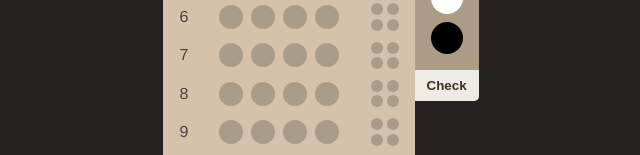
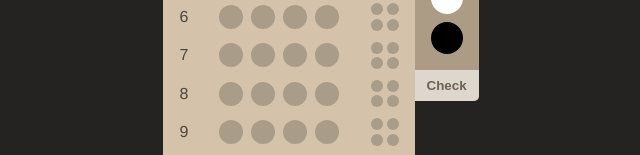
Before and after one commit to Thilerion/mastermind, a Vue app: page / in a window 1280 px wide. Shown: the part 290-445 px from the top of the page, without its empty margins (335-975 px from the left). Built offline with nearby package versions, Linux system fonts and the light colour scheme.

Commit message:
Disabled check guess button

```diff
--- a/src/components/PinInputs.vue
+++ b/src/components/PinInputs.vue
@@ -10,6 +10,7 @@
 		<button
 			class="check-btn"
 			@click="checkCurrentGuess"
+			:disabled="!canCheckCurrentGuess"
 		>Check</button>
 	</div>
 </template>
@@ -26,6 +27,9 @@ export default {
 		},
 		pins() {
 			return this.$store.state.config.pins;
+		},
+		canCheckCurrentGuess() {
+			return this.$store.getters.curGuessIsComplete;
 		}
 	},
 	methods: {
@@ -66,4 +70,8 @@ export default {
 	color: rgb(61, 48, 28);
 	margin-top: 0.5rem;
 }
+.check-btn:disabled {
+	color: rgba(61, 48, 28, 0.7);
+	background: rgba(255, 255, 255, 0.6);
+}
 </style>
--- a/src/store/index.js
+++ b/src/store/index.js
@@ -35,6 +35,7 @@ const store = new Vuex.Store({
 		},
 		curGuessIsFull: state => state.game.currentGuess.length === state.config.codeLength,
 		canAddPinToCurGuess: (state, getters) => !getters.curGuessIsFull || getters.curGuessEmptySpace,
+		curGuessIsComplete: (state, getters) => !getters.canAddPinToCurGuess,
 	},
 
 	mutations: {
@@ -77,7 +78,7 @@ const store = new Vuex.Store({
 			commit('setCurrentGuess', curGuess);
 		},
 		finalizeCurrentGuess({ state, getters, dispatch }) {
-			if (getters.canAddPinToCurGuess) {
+			if (!getters.curGuessIsComplete) {
 				console.warn('Current guess is incomplete');
 				return;
 			}
```
